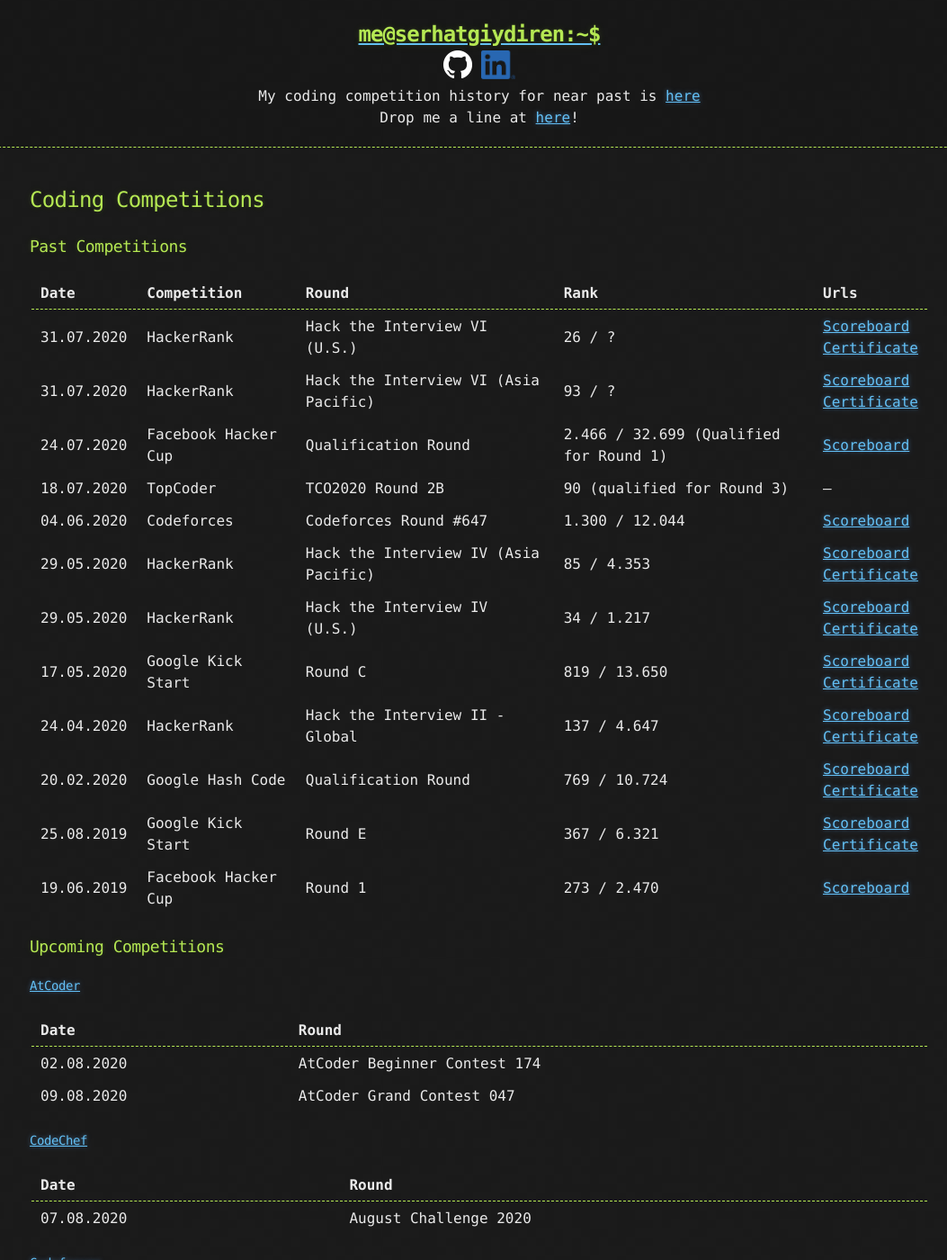
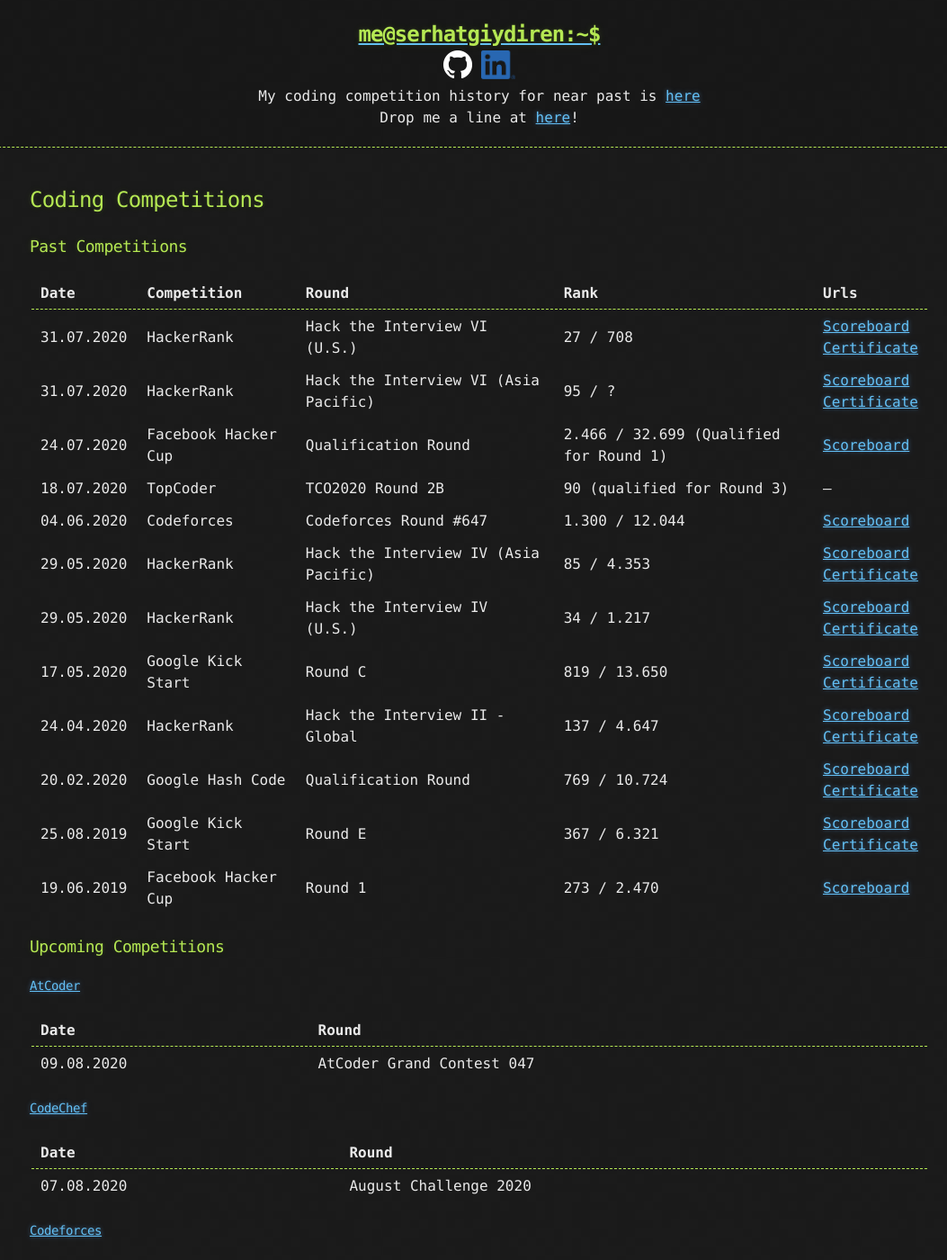
Before and after one commit to goodHunter27/serhatgiydiren.github.io, a Jekyll site: the page built from _posts/2020-01-07-coding-competitions.md, in a window 1280 px wide and 1400 px high. Shown: the whole window at 90% size, without its empty margins (107-1160 px from the left). Built offline with Jekyll 4.4.1, drawn with Linux system fonts in a browser that asks for light colours.

Commit message:
Update 2020-01-07-coding-competitions.md

```diff
--- a/_posts/2020-01-07-coding-competitions.md
+++ b/_posts/2020-01-07-coding-competitions.md
@@ -7,8 +7,8 @@
 
 Date | Competition | Round | Rank | Urls
 ------------ | ------------- | ------------- | ------------- | -------------
-31.07.2020 | HackerRank | Hack the Interview VI (U.S.) | 26 / ? | [Scoreboard](.){:target="_blank"}<br />[Certificate](.){:target="_blank"}
-31.07.2020 | HackerRank | Hack the Interview VI (Asia Pacific) | 93 / ? | [Scoreboard](.){:target="_blank"}<br />[Certificate](.){:target="_blank"}
+31.07.2020 | HackerRank | Hack the Interview VI (U.S.) | 27 / 708 | [Scoreboard](https://www.hackerrank.com/contests/hack-the-interview-vi/leaderboard){:target="_blank"}<br />[Certificate](https://www.hackerrank.com/results/hack-the-interview-vi/serhatgiydiren){:target="_blank"}
+31.07.2020 | HackerRank | Hack the Interview VI (Asia Pacific) | 95 / ? | [Scoreboard](https://www.hackerrank.com/contests/hack-the-interview-vi-apac/leaderboard){:target="_blank"}<br />[Certificate](https://www.hackerrank.com/results/hack-the-interview-vi-apac/serhatgiydiren){:target="_blank"}
 24.07.2020 | Facebook Hacker Cup | Qualification Round | 2.466 / 32.699 (Qualified for Round 1) | [Scoreboard](https://www.facebook.com/codingcompetitions/hacker-cup/2020/qualification-round/scoreboard){:target="_blank"}
 18.07.2020 | TopCoder | TCO2020 Round 2B | 90 (qualified for Round 3) | ---
 04.06.2020 | Codeforces | Codeforces Round #647 | 1.300 / 12.044 | [Scoreboard](https://codeforces.com/contest/1362/standings){:target="_blank"}
@@ -26,7 +26,6 @@
 
 Date | Round
 ------------ | -------------
-02.08.2020 | AtCoder Beginner Contest 174
 09.08.2020 | AtCoder Grand Contest 047
 
 #### [CodeChef](https://codechef.com){:target="_blank"}
```
